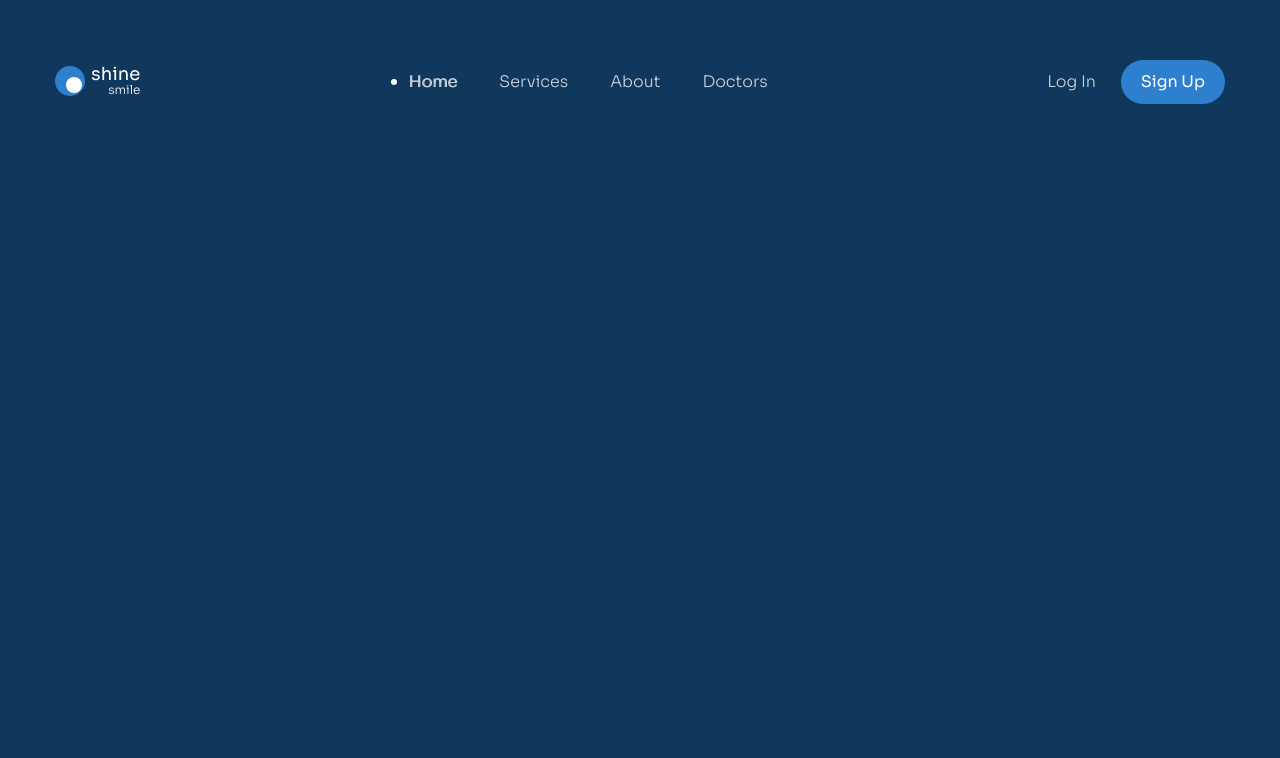
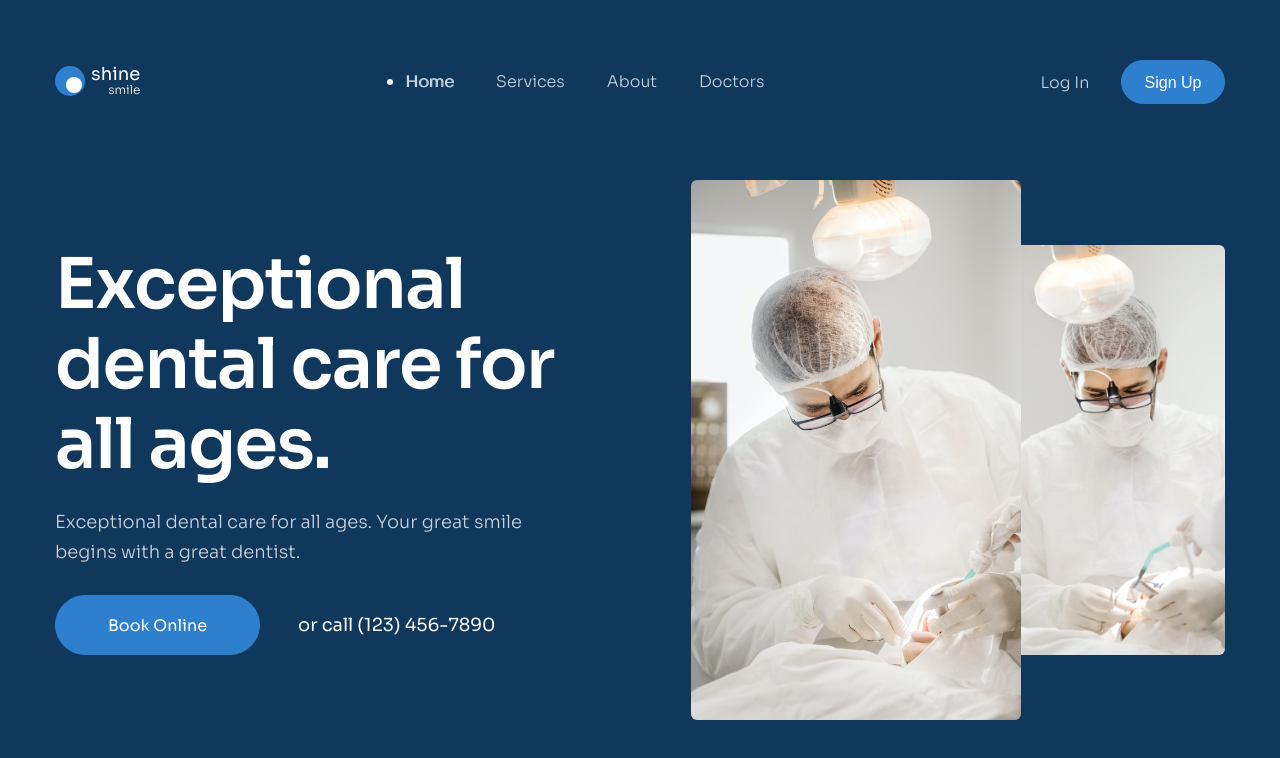
Before and after one commit to vuvansy/htmlcss-project-03, a plain HTML site: page index.html in a window 1280 px wide. Drawn offline with Linux system fonts and the light colour scheme.

Commit message:
41.5 Làm phần hero

```diff
--- a/assets/css/styles.css
+++ b/assets/css/styles.css
@@ -26,13 +26,13 @@ a {
     display: inline-block;
     min-width: 205px;
     height: var(--height);
-    line-height: var(--height);
     text-align: center;
     font-size: 1.6rem;
     font-weight: 400;
     padding: 0 20px;
+    border: 1px solid #2e80ce;
     border-radius: 99px;
-    border: 1x solid #2e80ce;
+    line-height: var(--height);
     background: #2e80ce;
     color: #fff;
 }
@@ -115,7 +115,7 @@ a {
     display: flex;
 }
 
-.action__login,
+.header-action__login,
 .navbar__link {
     padding: 4px 21px;
     color: #c9d2da;
@@ -140,7 +140,80 @@ a {
     background: #fff;
 }
 
-.action__signup {
+.header-action__login {
+    margin-right: 7px;
+}
+
+.header-action__signup {
     --height: 44px;
     min-width: 104px;
 }
+
+/* ============ Hero  ============*/
+
+.hero {
+    display: flex;
+    align-items: center;
+    margin-top: 76px;
+}
+
+.hero__content {
+    flex-shrink: 0;
+    width: 44%;
+}
+
+.hero__media {
+    flex-grow: 1;
+}
+
+.hero__heading {
+    color: #fff;
+    font-size: 7rem;
+    font-weight: 600;
+    line-height: 1.14;
+    letter-spacing: -0.02em;
+}
+
+.hero__desc {
+    margin-top: 22px;
+    color: #c9d2da;
+    font-size: 1.8rem;
+    font-weight: 300;
+    line-height: 1.67;
+}
+
+.hero__row {
+    display: flex;
+    align-items: center;
+    margin-top: 28px;
+}
+
+.hero__phone {
+    margin-left: 38px;
+    color: #fff;
+    font-size: 1.8rem;
+    line-height: 1.67;
+}
+
+.hero__images {
+    display: flex;
+    align-items: center;
+    justify-content: flex-end;
+}
+
+.hero__img {
+    width: 330px;
+    height: 540px;
+    border-radius: 6px;
+    object-fit: cover;
+}
+
+.hero__img:first-child {
+    position: relative;
+    margin-right: -6px;
+}
+
+.hero__img:last-child {
+    width: 210px;
+    height: 410px;
+}
--- a/index.html
+++ b/index.html
@@ -97,6 +97,7 @@
     <body>
         <header class="header">
             <div class="container">
+                <!-- Header top  -->
                 <div class="header-top">
                     <!-- Logo  -->
                     <a href="/">
@@ -135,11 +136,49 @@
                     </nav>
 
                     <!-- Action  -->
-                    <div class="action">
-                        <a href="!#" class="action__login">Log In</a>
-                        <a href="!#" class="btn action__signup">Sign Up</a>
+                    <div class="header-action">
+                        <a href="!#" class="header-action__login">Log In</a>
+                        <button href="" class="btn header-action__signup">
+                            Sign Up
+                        </button>
                     </div>
                 </div>
+
+                <!-- Hero  -->
+                <section class="hero">
+                    <!-- Hero content  -->
+                    <section class="hero__content">
+                        <h1 class="hero__heading">
+                            Exceptional dental care for all ages.
+                        </h1>
+                        <p class="hero__desc">
+                            Exceptional dental care for all ages. Your great
+                            smile begins with a great dentist.
+                        </p>
+                        <div class="hero__row">
+                            <a href="!#" class="btn">Book Online</a>
+                            <span class="hero__phone"
+                                >or call (123) 456-7890</span
+                            >
+                        </div>
+                    </section>
+
+                    <!-- Hero media  -->
+                    <div class="hero__media">
+                        <figure class="hero__images">
+                            <img
+                                src="./assets/img/hero-01.jpg"
+                                alt=""
+                                class="hero__img"
+                            />
+                            <img
+                                src="./assets/img/hero-02.jpg"
+                                alt=""
+                                class="hero__img"
+                            />
+                        </figure>
+                    </div>
+                </section>
             </div>
         </header>
     </body>
```
Also changed, not shown: assets/img/hero-01.jpg (added), assets/img/hero-02.jpg (added).
